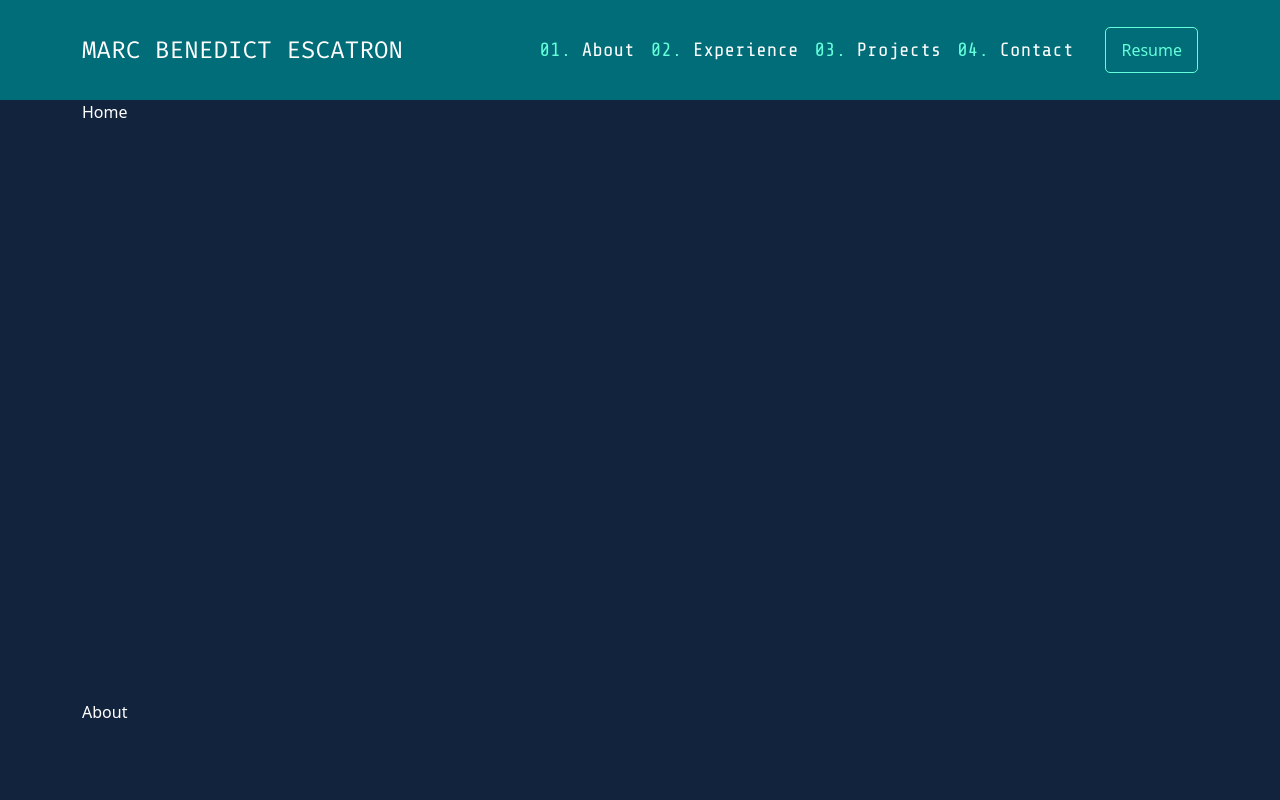
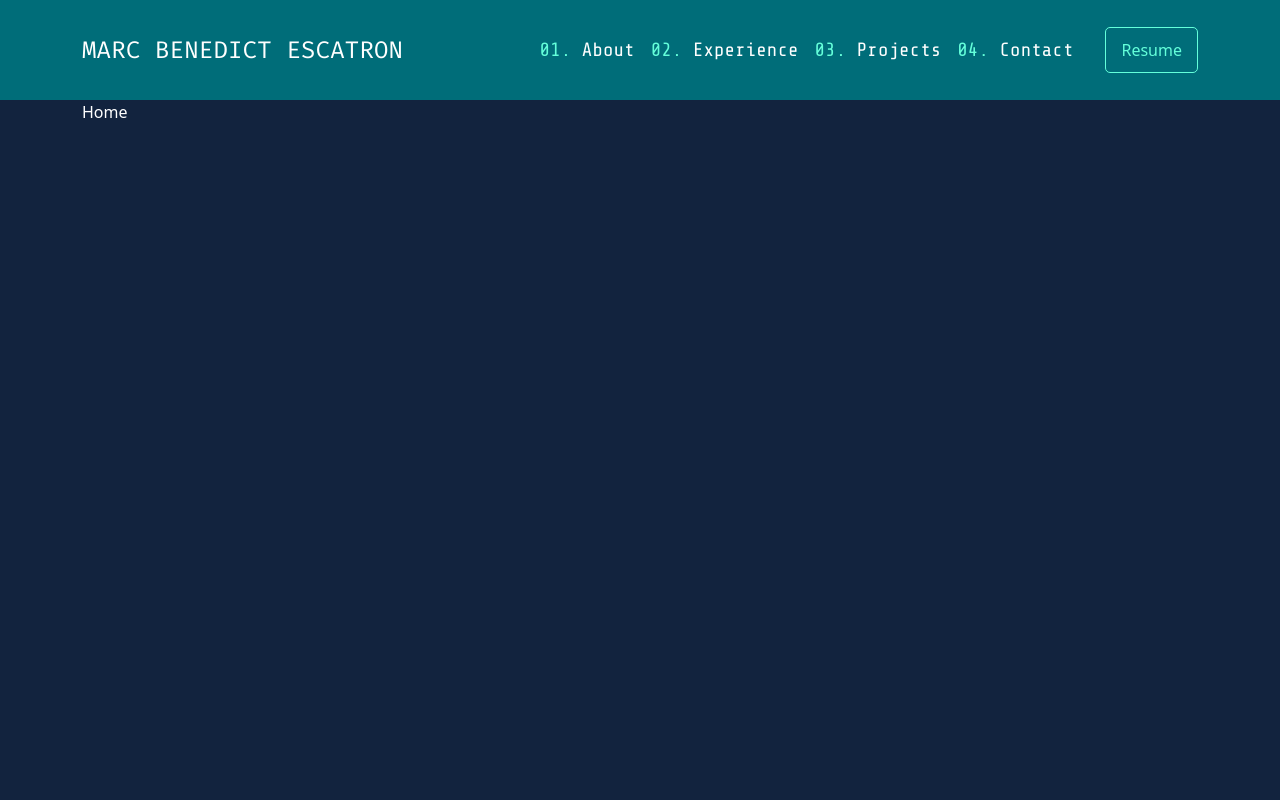
Before and after one commit to MarcEscatron07/marc-portfolio-nextjs, a Next.js app: page / in a window 1280 px wide. Shown: the top 800 px of the page. Built offline with nearby package versions, Linux system fonts and the light colour scheme.

Commit message:
changed min-height for page-section

```diff
--- a/styles/globals.css
+++ b/styles/globals.css
@@ -68,7 +68,7 @@ a {
   padding-top: 100px;
 }
 .main-container .page-section {
-  min-height: 500px;
+  min-height: 635px;
   padding-top: 100px;
 }
 
--- a/styles/globals.scss
+++ b/styles/globals.scss
@@ -94,7 +94,7 @@ a {
     padding-top: $nav-height;
 
     .page-section {
-        min-height: 500px;
+        min-height: 635px;
         padding-top: $nav-height;
     }
 }
```
